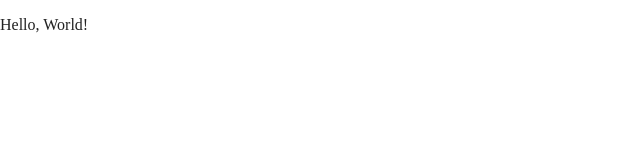
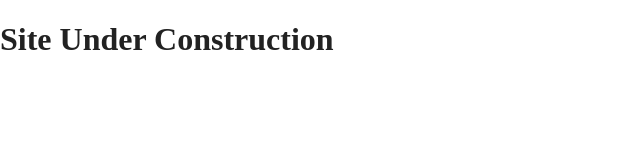
Before and after one commit to kforney/kforney.github.io, a website built with Parcel: page index.html in a window 1280 px wide. Shown: the whole page, without its empty margins (0-640 px from the left). Built offline with nearby package versions, Linux system fonts and the light colour scheme.

Commit message:
Under construction message.

```diff
--- a/index.html
+++ b/index.html
@@ -25,7 +25,7 @@
 <body>
 
   <!-- Add your site or application content here -->
-  <p>Hello, World!</p>
+  <h1>Site Under Construction</h1>
   <script src="js/vendor/modernizr-3.11.2.min.js"></script>
   <script src="js/plugins.js"></script>
   <script src="js/main.js"></script>
```
